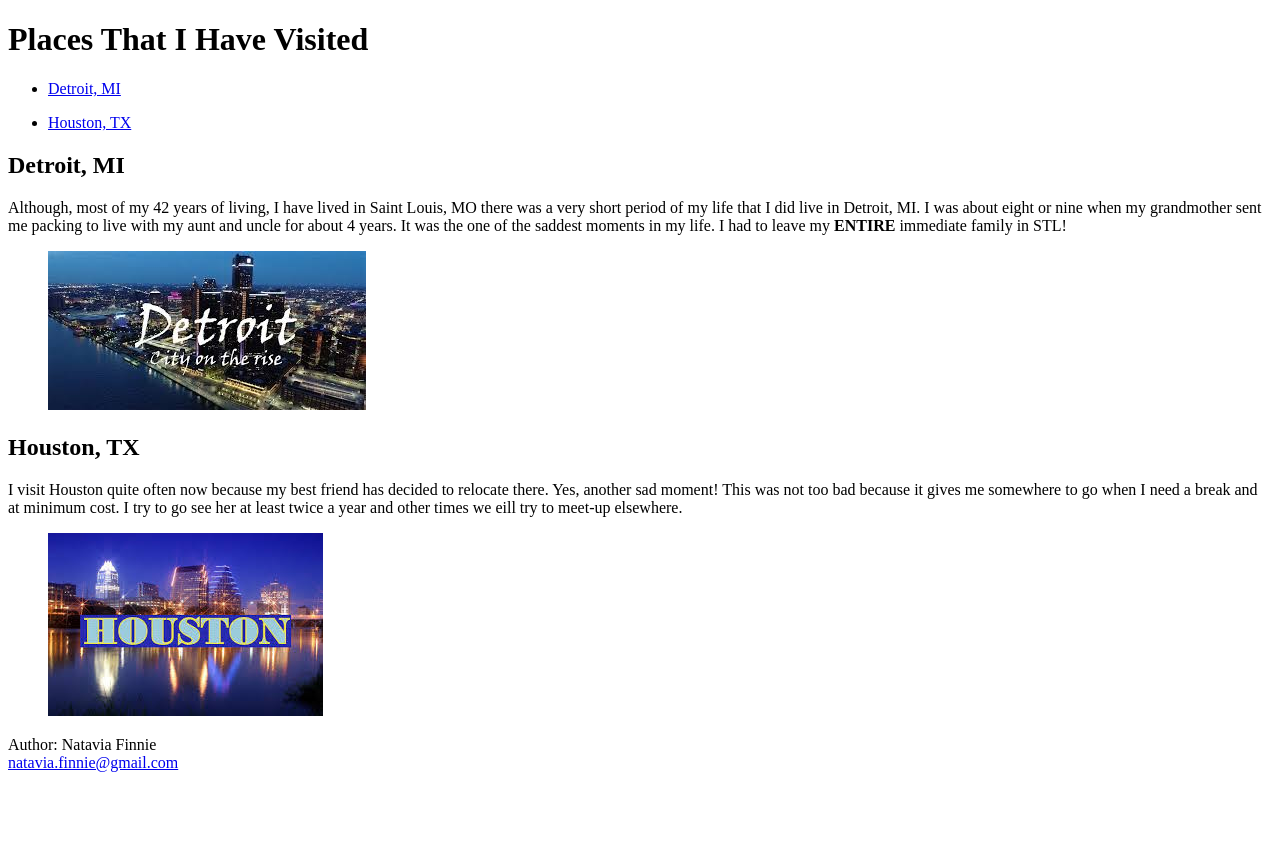
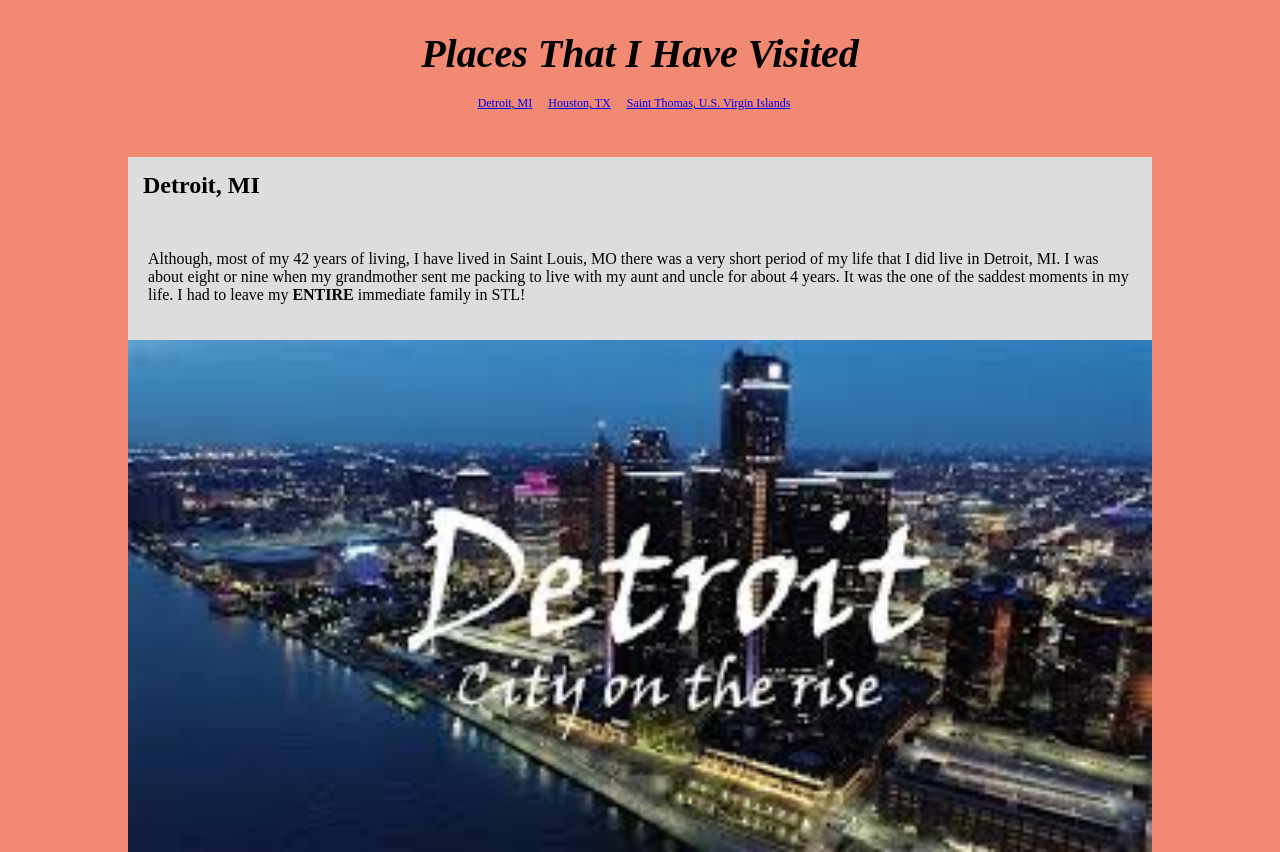
Before and after one commit to nataviaf/html-me-something, a plain HTML site: page index.html in a window 1280 px wide. Shown: the top 852 px of the page. Before the commit the page ends 800 px from the top, so only its background shows below. Drawn offline with Linux system fonts and the light colour scheme.

Commit message:
updated files for assignment 4

```diff
--- a/index.html
+++ b/index.html
@@ -3,18 +3,18 @@
 <html>
    <head>
       <title>Natavia Finnie - Places That I Have Visited</title>
+	  <link rel="stylesheet" href="styles.css">
    </head>
 
 
    <body>
 	<header>
-		<h1>Places That I Have Visited</h1>
+		<h1 id="format-header">Places That I Have Visited</h1>
 		<nav>
 			<ul>
 				<li><a href="#detroit">Detroit, MI</a></li>
-			</ul>
-			<ul>
 				<li><a href="#houston">Houston, TX</a></li>
+				<li><a href="#st_thomas">Saint Thomas, U.S. Virgin Islands</a></li>
 			</ul>
 		</nav>
 	</header>
@@ -23,7 +23,7 @@
 			<section>
 				<a name="detroit"></a>
 				<h2>Detroit, MI</h2>
-				<p>Although, most of my 42 years of living, I have lived in Saint Louis, MO there was a very short period of my life that
+				<p class="p_text">Although, most of my 42 years of living, I have lived in Saint Louis, MO there was a very short period of my life that
 					I did live in Detroit, MI. I was about eight or nine when my grandmother sent me packing to live with my aunt and uncle
 					for about 4 years. It was the one of the saddest moments in my life. I had to leave my <strong>ENTIRE</strong> immediate family in STL!</p>
 				<figure>
@@ -33,17 +33,26 @@
 			<section>
 				<a name="houston"></a>
 				<h2>Houston, TX</h2>
-				<p>I visit Houston quite often now because my best friend has decided to relocate there. Yes, another sad moment! This was not too bad because
+				<p class="p_text">I visit Houston quite often now because my best friend has decided to relocate there. Yes, another sad moment! This was not too bad because
 					it gives me somewhere to go when I need a break and at minimum cost. I try to go see her at least twice a year and other times we eill try to
 					meet-up elsewhere.</p>
 				<figure>
 					<img src="images/houston_image.jfif" alt="City view of Houston">
 				</figure>
 			</section>
+			<section>
+				<a name="st_thomas"></a>
+				<h2>Saint Thomas, U.S. Virgin Islands</h2>
+				<p class="p_text">This was one of the best trips in my life! I stayed for an entire week. The weather was perfect and the water was the most beautiful water I have
+					ever seen. I was so blue and clear. While I was there I took a boat ride over to both St. Croix and St. John. </p>
+				<figure>
+					<img src="images/st_thomas_image.jpg" alt="City view of Houston">
+				</figure>
+			</section>
 		</article>
 	</main>
    <footer>
-	  <p>Author: Natavia Finnie<br>
+	  <p>&copy; 2020 Natavia Finnie &nbsp;
 	  <a href="mailto:natavia.finnie@gmail.com">natavia.finnie@gmail.com</a></p>
 	</footer>
    </body>
--- /dev/null
+++ b/styles.css
@@ -0,0 +1,87 @@
+body {
+	width: 100%;
+	max-width: 1024px;
+	margin: 0 auto;
+	background-color: #f18973;
+	font-size: 62.5%;
+}
+
+header,
+main,
+footer {
+	background-color: #ddd;
+	font-size: 1.6em;
+}
+
+#format-header{
+	font-size: 2.5em;
+	font-style: italic;
+}
+
+header {
+	padding: 1.875em 0;
+	background-color: #f18973;
+}
+
+header h1 {
+	text-align: center;
+}
+
+h1, h2, h3 {
+	margin: 0;
+}
+
+main h2 {
+	padding: 0.625em 0 0.625em 0.625em;
+}
+
+section {
+	margin: 1.875em 0;
+}
+
+section:first-child {
+	margin-top: 0;
+}
+
+section:last-child {
+	margin-bottom: 0;
+}
+
+nav ul {
+	text-align: center;
+	padding: 0;
+}
+
+nav ul li {
+	display: inline-block;
+	margin-right: 1em;
+	font-size: 0.75em;
+}
+
+p.p_text{
+	padding: 1.25em;
+}
+
+figure {
+	margin: 0;
+	padding: 0;
+	text-align: center;
+}
+
+figcaption {
+	font-style: italic;
+}
+
+footer {
+	text-align: center;
+	padding: 3em;
+}
+
+footer p {
+	display: inline-block;
+}
+
+img {
+	width: 100%;
+	max-width: 100%;
+}
```
Also changed, not shown: images/st_thomas_image.jpg (added).
